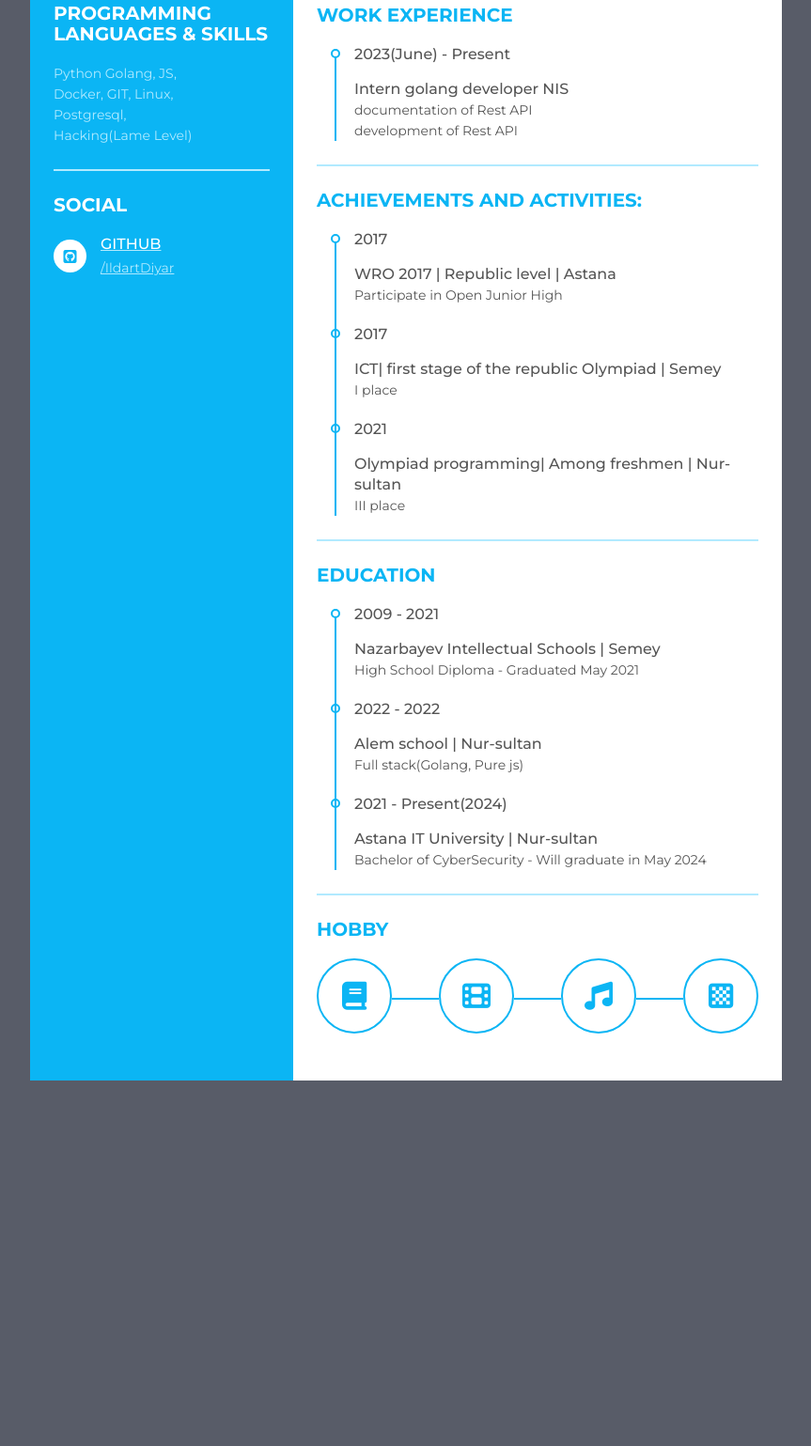
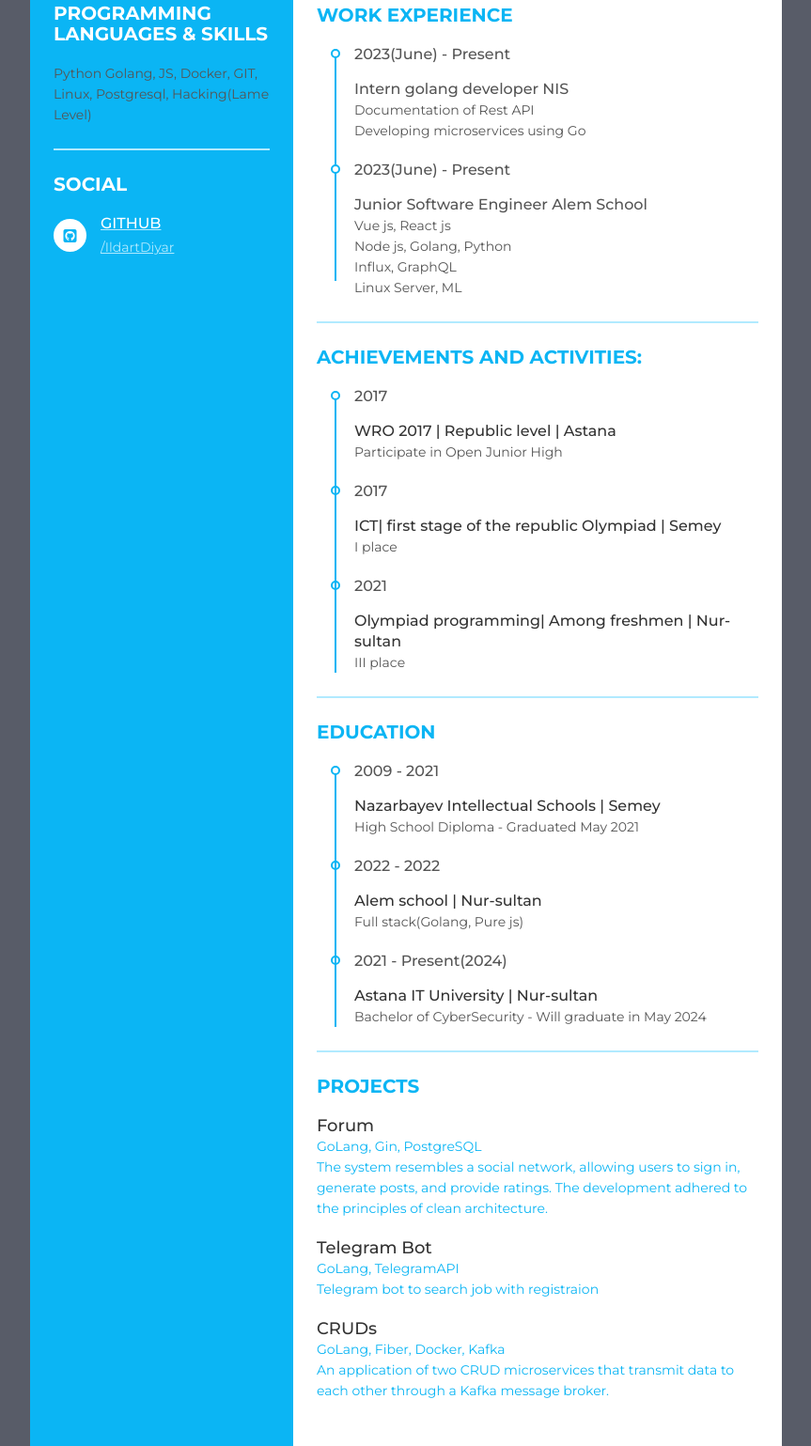
Before and after one commit to IldartDiyar/Diyar, a plain HTML site: page index.html in a window 1280 px wide. Shown: the part 299-1838 px from the top of the page at 94% size, without its empty margins (208-1071 px from the left). Before the commit the page ends 1499 px from the top, so only its background shows below. Drawn offline with Linux system fonts and the light colour scheme.

Commit message:
UPD: job experience

```diff
--- a/index.html
+++ b/index.html
@@ -86,8 +86,18 @@
                         <div class="date">2023(June) - Present</div>
                         <div class="info">
                             <p class="semi-bold">Intern golang developer NIS</p>
-                            <p>documentation of Rest API</p>
-                            <p>development of Rest API</p>
+                            <p>Documentation of Rest API</p>
+                            <p>Developing microservices using Go</p>
+                        </div>
+                    </li>
+                    <li>
+                        <div class="date">2023(June) - Present</div>
+                        <div class="info">
+                            <p class="semi-bold">Junior Software Engineer Alem School</p>
+                            <p>Vue js, React js</p>
+                            <p>Node js, Golang, Python</p>
+                            <p>Influx, GraphQL</p>
+                            <p>Linux Server, ML</p>
                         </div>
                     </li>
                 </ul>
@@ -148,16 +158,26 @@
                     </li>
                 </ul>
             </div>
-            <div class="resume_item resume_hobby">
+            <div class="resume_item resume_projects">
                 <div class="title">
-                    <p class="bold">Hobby</p>
+                    <p class="bold">Projects</p>
                 </div>
                 <ul>
-                    <li><i class="fas fa-book"></i></li>
-                    <li><i class="fas fa-film"></i></li>
-                    <li><i class="fas fa-music"></i></li>
-                    <li><i class="fas fa-chess-board"></i></li>
-
+                    <li>
+                        <p class="semi-bold">Forum</p>
+                        <p>GoLang, Gin, PostgreSQL</p>
+                        <p>The system resembles a social network, allowing users to sign in, generate posts, and provide ratings. The development adhered to the principles of clean architecture.</p>
+                    </li>
+                    <li>
+                        <p class="semi-bold">Telegram Bot</p>
+                        <p>GoLang, TelegramAPI</p>
+                        <p>Telegram bot to search job with registraion</p>
+                    </li>
+                    <li>
+                        <p class="semi-bold">CRUDs</p>
+                        <p>GoLang, Fiber, Docker, Kafka</p>
+                        <p>An application of two CRUD microservices that transmit data to each other through a Kafka message broker.</p>
+                    </li>
                 </ul>
             </div>
         </div>
--- a/styles.css
+++ b/styles.css
@@ -41,16 +41,18 @@
 .resume .resume_left .resume_profile {
   width: 100%;
   height: 155px;
+  display: flex;
+  flex-direction: column;
+  align-items: center;
+  justify-content: center;
 }
 
 .resume .resume_left .resume_profile img {
   width: 50%;
   height: 100%;
-}
-.resume_profile_pic{
-  margin-left: 70px;
   border-radius: 50%;
 }
+
 .resume .resume_left .resume_content {
   padding: 0 25px;
 }
@@ -95,15 +97,16 @@
   border-radius: 50%;
   margin-right: 15px;
   font-size: 16px;
-  position: relative;
+  display: flex;
+  align-items: center;
+  justify-content: center;
 }
 
 .resume .icon i,
 .resume .resume_right .resume_hobby ul li i {
-  position: absolute;
-  top: 50%;
-  left: 50%;
-  transform: translate(-50%, -50%);
+  position: relative;
+  top: 0;
+  left: 0;
 }
 
 .resume .resume_left ul li .data {
@@ -118,10 +121,7 @@
   align-items: center;
 }
 
-.resume .resume_left .resume_skills ul li .skill_name {
-  width: 25%;
-}
-.skills_name{
+.resume .resume_left .resume_skills ul li .skills_name {
   color: #b1eaff;
   font-size: 14px;
   width: 80%;
@@ -240,3 +240,24 @@
 .resume .resume_right .resume_hobby ul li:last-child:before {
   display: none;
 }
+
+.resume .resume_item.resume_about p {
+  color: #333;
+}
+
+.resume .resume_item.resume_education .info .semi-bold {
+  color: #333;
+}
+
+.resume .resume_item.resume_projects ul li {
+  margin-bottom: 20px;
+}
+
+.resume .resume_item.resume_projects .semi-bold {
+  color: #333;
+  font-size: 18px;
+}
+
+.resume .resume_item.resume_projects p {
+  color: #0bb5f4;
+}
```
